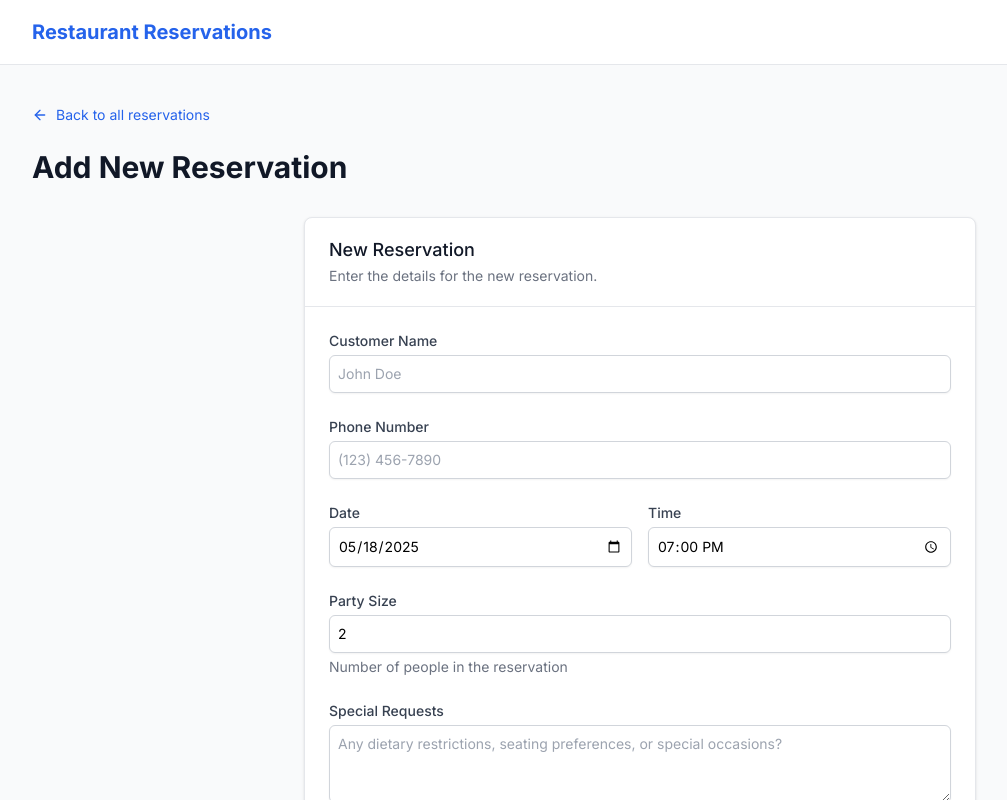
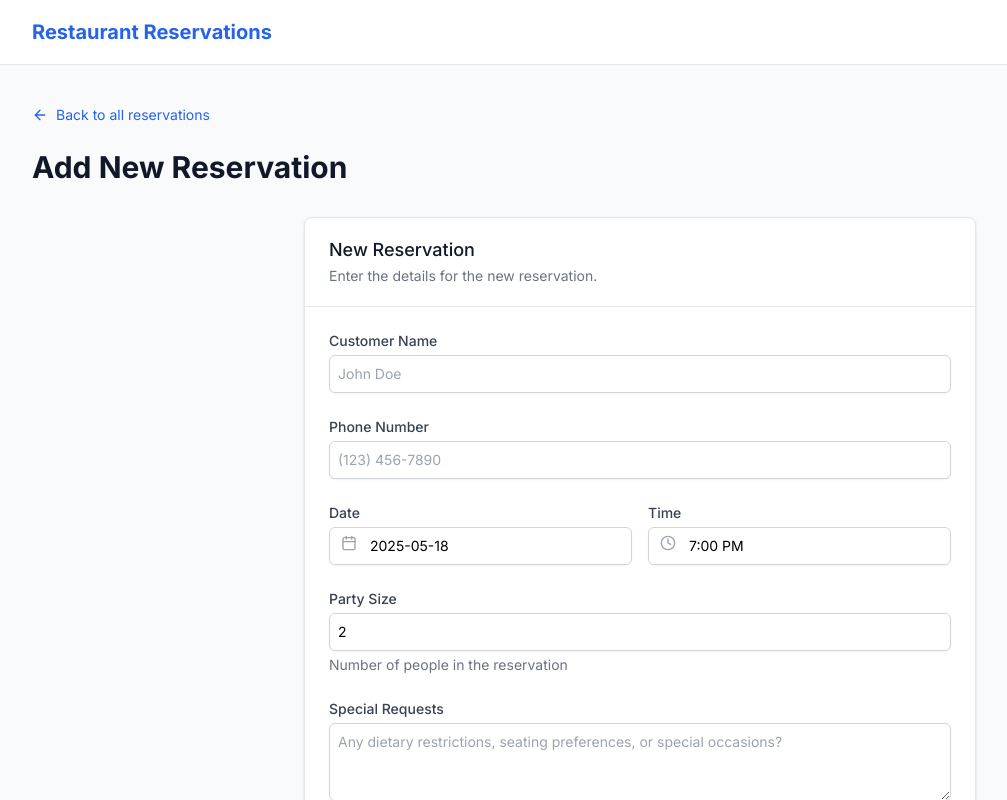
Before and after one commit to randalvance/v0-restaurant-reservation-app-38, a Next.js app: page /add-reservation in a window 1280 px wide. Shown: the top 800 px of the page, without its empty margins (0-1007 px from the left). Built offline with nearby package versions, Linux system fonts and the light colour scheme; no server answers.

Commit message:
feat: add time picker using react-datepicker
Update reservation forms for consistent date and time selection

Co-authored-by: Randal Vance Cunanan <3318476+randalvance@users.noreply.github.com>

```diff
--- a/app/add-reservation/page.tsx
+++ b/app/add-reservation/page.tsx
@@ -5,9 +5,12 @@ import { useRouter } from "next/navigation"
 import Link from "next/link"
 import { createReservation } from "@/actions/reservation-actions"
 import { z } from "zod"
-import { useForm } from "react-hook-form"
+import { useForm, Controller } from "react-hook-form"
 import { zodResolver } from "@hookform/resolvers/zod"
-import { ArrowLeft } from "lucide-react"
+import { ArrowLeft, Calendar, Clock } from "lucide-react"
+import DatePicker from "react-datepicker"
+import "react-datepicker/dist/react-datepicker.css"
+import { format, parse } from "date-fns"
 
 const formSchema = z.object({
   customerName: z.string().min(2, {
@@ -43,6 +46,7 @@ export default function AddReservation() {
   const {
     register,
     handleSubmit,
+    control,
     formState: { errors },
   } = useForm<FormValues>({
     resolver: zodResolver(formSchema),
@@ -167,12 +171,25 @@ export default function AddReservation() {
                 <label htmlFor="reservationDate" className="block text-sm font-medium text-gray-700">
                   Date
                 </label>
-                <div className="mt-1">
-                  <input
-                    id="reservationDate"
-                    type="date"
-                    {...register("reservationDate")}
-                    className="shadow-sm focus:ring-blue-500 focus:border-blue-500 block w-full sm:text-sm border-gray-300 rounded-md p-2 border"
+                <div className="mt-1 relative">
+                  <Controller
+                    control={control}
+                    name="reservationDate"
+                    render={({ field }) => (
+                      <div className="relative">
+                        <DatePicker
+                          id="reservationDate"
+                          selected={field.value ? new Date(field.value) : null}
+                          onChange={(date) => field.onChange(date ? date.toISOString().split("T")[0] : "")}
+                          dateFormat="yyyy-MM-dd"
+                          minDate={new Date()}
+                          className="shadow-sm focus:ring-blue-500 focus:border-blue-500 block w-full sm:text-sm border-gray-300 rounded-md p-2 pl-10 border"
+                        />
+                        <div className="absolute left-3 top-2 text-gray-400">
+                          <Calendar size={16} />
+                        </div>
+                      </div>
+                    )}
                   />
                 </div>
                 {errors.reservationDate && (
@@ -185,11 +202,38 @@ export default function AddReservation() {
                   Time
                 </label>
                 <div className="mt-1">
-                  <input
-                    id="reservationTime"
-                    type="time"
-                    {...register("reservationTime")}
-                    className="shadow-sm focus:ring-blue-500 focus:border-blue-500 block w-full sm:text-sm border-gray-300 rounded-md p-2 border"
+                  <Controller
+                    control={control}
+                    name="reservationTime"
+                    render={({ field }) => {
+                      // Convert HH:MM string to Date for the time picker
+                      const timeAsDate = field.value
+                        ? parse(field.value, "HH:mm", new Date())
+                        : parse("19:00", "HH:mm", new Date())
+
+                      return (
+                        <div className="relative">
+                          <DatePicker
+                            selected={timeAsDate}
+                            onChange={(date) => {
+                              if (date) {
+                                const formattedTime = format(date, "HH:mm")
+                                field.onChange(formattedTime)
+                              }
+                            }}
+                            showTimeSelect
+                            showTimeSelectOnly
+                            timeIntervals={30}
+                            timeCaption="Time"
+                            dateFormat="h:mm aa"
+                            className="shadow-sm focus:ring-blue-500 focus:border-blue-500 block w-full sm:text-sm border-gray-300 rounded-md p-2 pl-10 border"
+                          />
+                          <div className="absolute left-3 top-2 text-gray-400">
+                            <Clock size={16} />
+                          </div>
+                        </div>
+                      )
+                    }}
                   />
                 </div>
                 {errors.reservationTime && (
--- a/app/globals.css
+++ b/app/globals.css
@@ -112,3 +112,75 @@ select:focus {
     border: 1px solid #ddd;
   }
 }
+
+/* React DatePicker custom styles */
+.react-datepicker-wrapper {
+  width: 100%;
+}
+
+.react-datepicker {
+  font-family: inherit;
+  border-radius: 0.5rem;
+  border: 1px solid rgb(var(--border));
+  box-shadow: 0 4px 6px -1px rgba(0, 0, 0, 0.1), 0 2px 4px -1px rgba(0, 0, 0, 0.06);
+}
+
+.react-datepicker__header {
+  background-color: rgb(var(--muted));
+  border-bottom: 1px solid rgb(var(--border));
+}
+
+.react-datepicker__day--selected,
+.react-datepicker__day--keyboard-selected,
+.react-datepicker__time-list-item--selected {
+  background-color: rgb(var(--primary)) !important;
+  color: rgb(var(--primary-foreground)) !important;
+  border-radius: 0.25rem;
+}
+
+.react-datepicker__day:hover,
+.react-datepicker__time-list-item:hover:not(.react-datepicker__time-list-item--selected) {
+  background-color: rgba(var(--primary), 0.1) !important;
+  border-radius: 0.25rem;
+}
+
+.react-datepicker__day--disabled {
+  color: rgb(var(--muted-foreground));
+}
+
+.react-datepicker__navigation {
+  top: 8px;
+}
+
+.react-datepicker__day-name,
+.react-datepicker__day {
+  width: 2rem;
+  line-height: 2rem;
+  margin: 0.2rem;
+}
+
+.react-datepicker__time-container {
+  border-left-color: rgb(var(--border));
+}
+
+.react-datepicker__time-container .react-datepicker__time {
+  background: white;
+}
+
+.react-datepicker__time-container
+  .react-datepicker__time
+  .react-datepicker__time-box
+  ul.react-datepicker__time-list
+  li.react-datepicker__time-list-item {
+  padding: 0.5rem;
+  height: auto;
+  line-height: 1.5;
+}
+
+.react-datepicker__triangle {
+  display: none;
+}
+
+.react-datepicker-popper {
+  z-index: 10;
+}
--- a/app/reservation/[id]/edit/page.tsx
+++ b/app/reservation/[id]/edit/page.tsx
@@ -5,10 +5,13 @@ import { useRouter } from "next/navigation"
 import Link from "next/link"
 import { updateReservation } from "@/actions/reservation-actions"
 import { z } from "zod"
-import { useForm } from "react-hook-form"
+import { useForm, Controller } from "react-hook-form"
 import { zodResolver } from "@hookform/resolvers/zod"
-import { ArrowLeft } from "lucide-react"
+import { ArrowLeft, Calendar, Clock } from "lucide-react"
 import type { PageProps } from "next"
+import DatePicker from "react-datepicker"
+import "react-datepicker/dist/react-datepicker.css"
+import { format, parse } from "date-fns"
 
 interface EditReservationPageProps extends PageProps {
   params: Promise<{
@@ -56,6 +59,7 @@ export default function EditReservation({ params }: EditReservationPageProps) {
     handleSubmit,
     formState: { errors },
     reset,
+    control,
   } = useForm<FormValues>({
     resolver: zodResolver(formSchema),
     defaultValues: {
@@ -313,11 +317,24 @@ export default function EditReservation({ params }: EditReservationPageProps) {
                   Date
                 </label>
                 <div className="mt-1">
-                  <input
-                    id="reservationDate"
-                    type="date"
-                    {...register("reservationDate")}
-                    className="shadow-sm focus:ring-blue-500 focus:border-blue-500 block w-full sm:text-sm border-gray-300 rounded-md p-2 border"
+                  <Controller
+                    control={control}
+                    name="reservationDate"
+                    render={({ field }) => (
+                      <div className="relative">
+                        <DatePicker
+                          id="reservationDate"
+                          selected={field.value ? new Date(field.value) : null}
+                          onChange={(date) => field.onChange(date ? date.toISOString().split("T")[0] : "")}
+                          dateFormat="yyyy-MM-dd"
+                          minDate={new Date()}
+                          className="shadow-sm focus:ring-blue-500 focus:border-blue-500 block w-full sm:text-sm border-gray-300 rounded-md p-2 pl-10 border"
+                        />
+                        <div className="absolute left-3 top-2 text-gray-400">
+                          <Calendar size={16} />
+                        </div>
+                      </div>
+                    )}
                   />
                 </div>
                 {errors.reservationDate && (
@@ -330,11 +347,38 @@ export default function EditReservation({ params }: EditReservationPageProps) {
                   Time
                 </label>
                 <div className="mt-1">
-                  <input
-                    id="reservationTime"
-                    type="time"
-                    {...register("reservationTime")}
-                    className="shadow-sm focus:ring-blue-500 focus:border-blue-500 block w-full sm:text-sm border-gray-300 rounded-md p-2 border"
+                  <Controller
+                    control={control}
+                    name="reservationTime"
+                    render={({ field }) => {
+                      // Convert HH:MM string to Date for the time picker
+                      const timeAsDate = field.value
+                        ? parse(field.value, "HH:mm", new Date())
+                        : parse("19:00", "HH:mm", new Date())
+
+                      return (
+                        <div className="relative">
+                          <DatePicker
+                            selected={timeAsDate}
+                            onChange={(date) => {
+                              if (date) {
+                                const formattedTime = format(date, "HH:mm")
+                                field.onChange(formattedTime)
+                              }
+                            }}
+                            showTimeSelect
+                            showTimeSelectOnly
+                            timeIntervals={30}
+                            timeCaption="Time"
+                            dateFormat="h:mm aa"
+                            className="shadow-sm focus:ring-blue-500 focus:border-blue-500 block w-full sm:text-sm border-gray-300 rounded-md p-2 pl-10 border"
+                          />
+                          <div className="absolute left-3 top-2 text-gray-400">
+                            <Clock size={16} />
+                          </div>
+                        </div>
+                      )
+                    }}
                   />
                 </div>
                 {errors.reservationTime && (
--- a/package.json
+++ b/package.json
@@ -78,6 +78,7 @@
     "pg-native": "latest",
     "postgres": "latest",
     "react": "^19",
+    "react-datepicker": "latest",
     "react-day-picker": "8.10.1",
     "react-dom": "^19",
     "react-hook-form": "latest",
```
Also changed, not shown: 1 other file (tests, documents, lock files or other folders).
